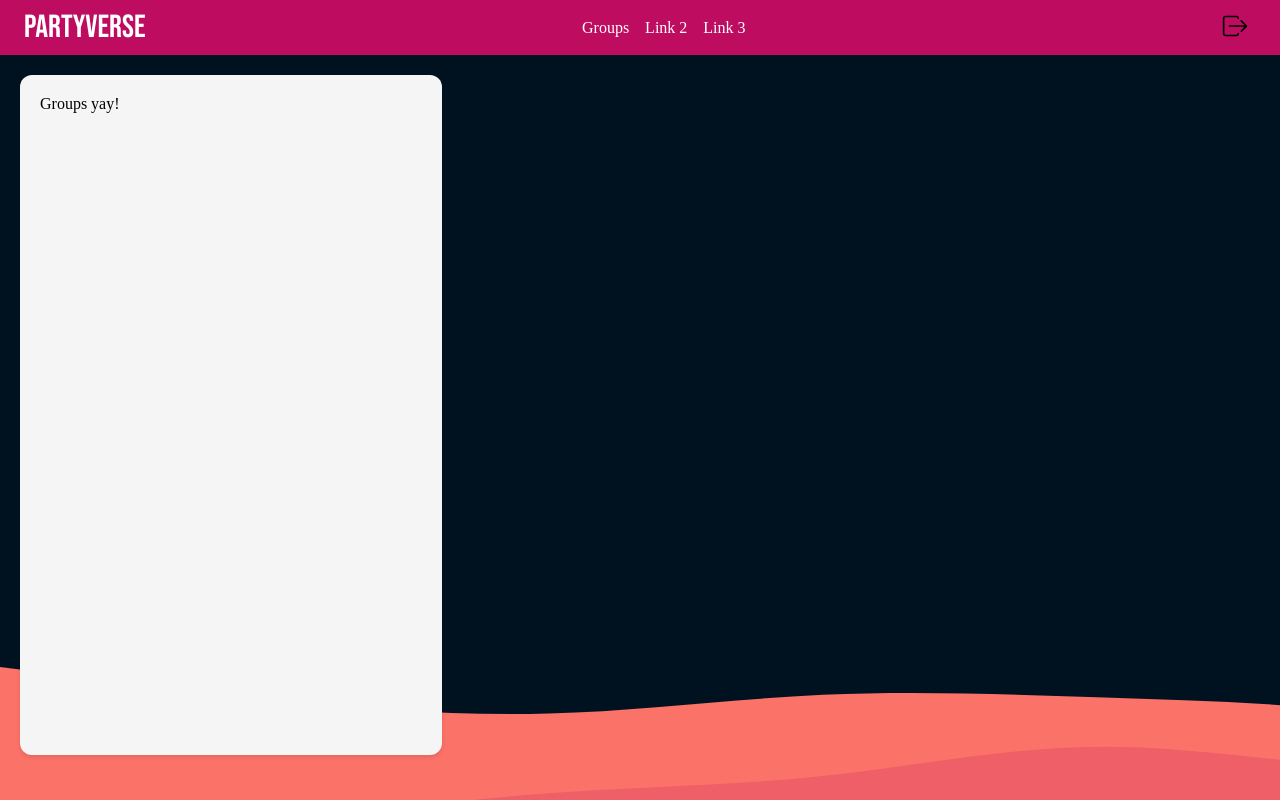
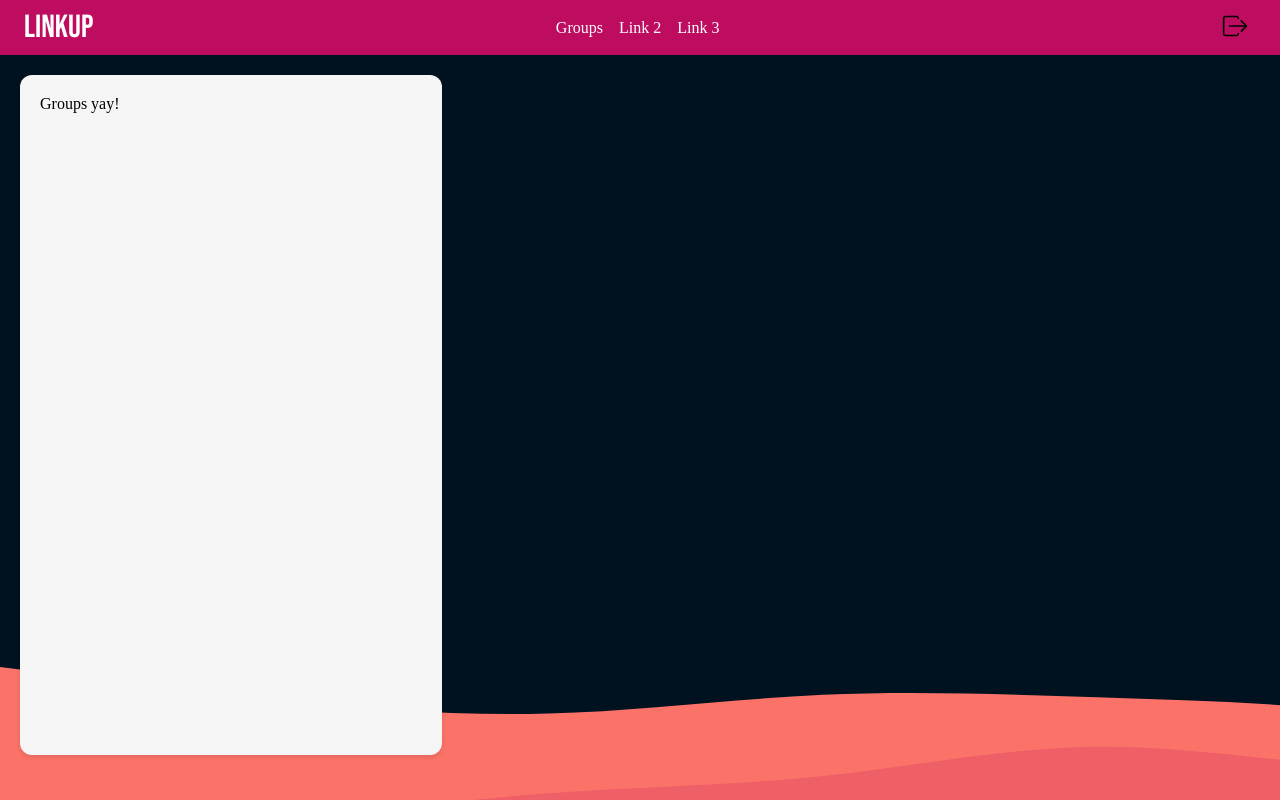
Before and after one commit to SurreySideProjects/LinkUp, a React (Create React App) app in the folder client/: page /groups in a window 1280 px wide. Built offline with nearby package versions, Linux system fonts and the light colour scheme; a web font is replaced by a local one.

Commit message:
Titlechange

```diff
--- a/client/public/index.html
+++ b/client/public/index.html
@@ -24,7 +24,7 @@
       work correctly both with client-side routing and a non-root public URL.
       Learn how to configure a non-root public URL by running `npm run build`.
     -->
-    <title>PartyVerse</title>
+    <title>LinkUp</title>
   </head>
   <body>
     <noscript>You need to enable JavaScript to run this app.</noscript>
--- a/client/src/components/NavBar/NavBar.js
+++ b/client/src/components/NavBar/NavBar.js
@@ -17,7 +17,7 @@ function NavBar({username}) {
     }, [username]);
   return (
     <nav className='navbar'>
-        <p id='logo'>PartyVerse</p>
+        <p id='logo'>LinkUp</p>
         <div className='navbar-center'>
             <ul className="nav-links">
                 <li>
```
